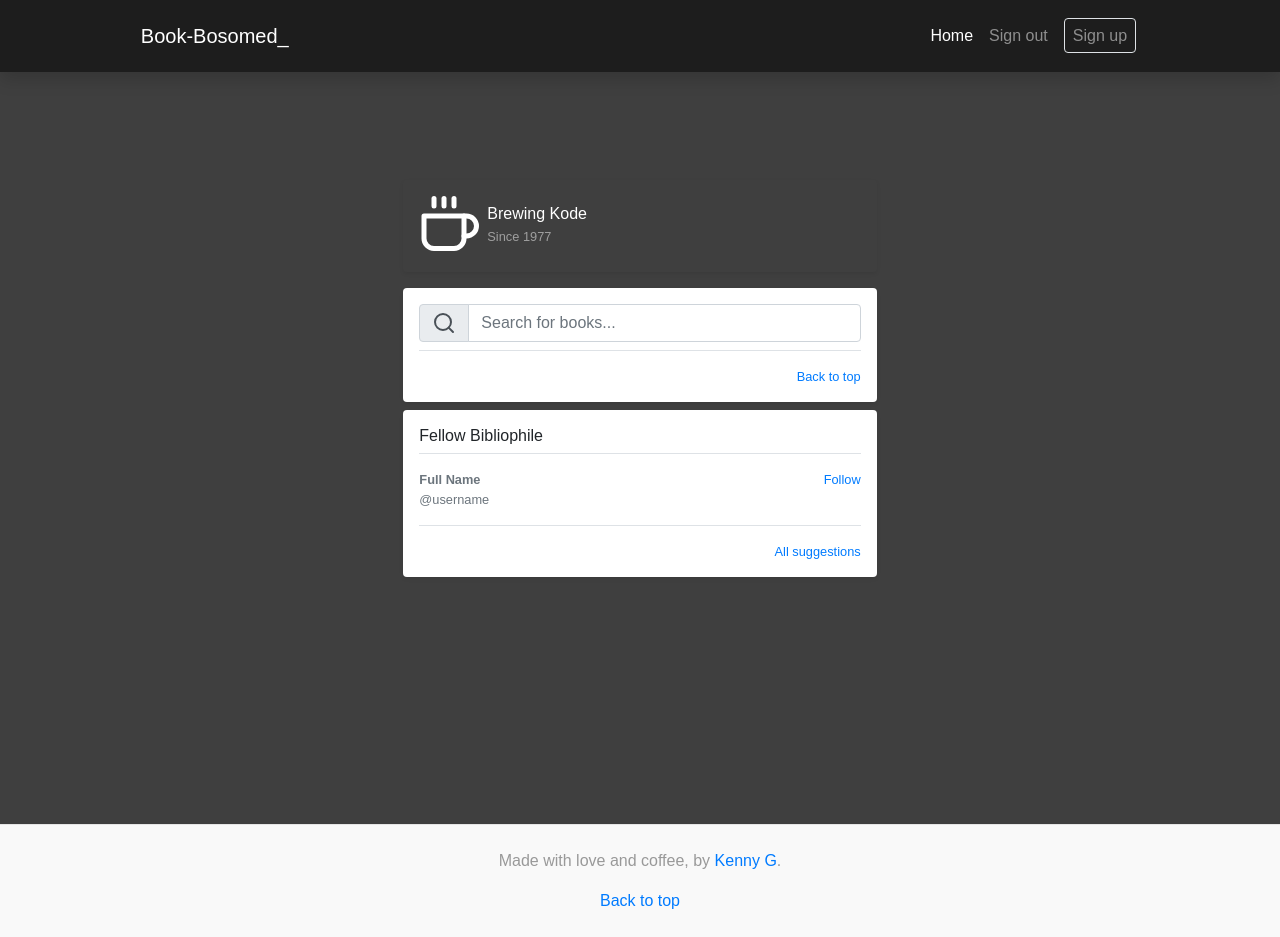
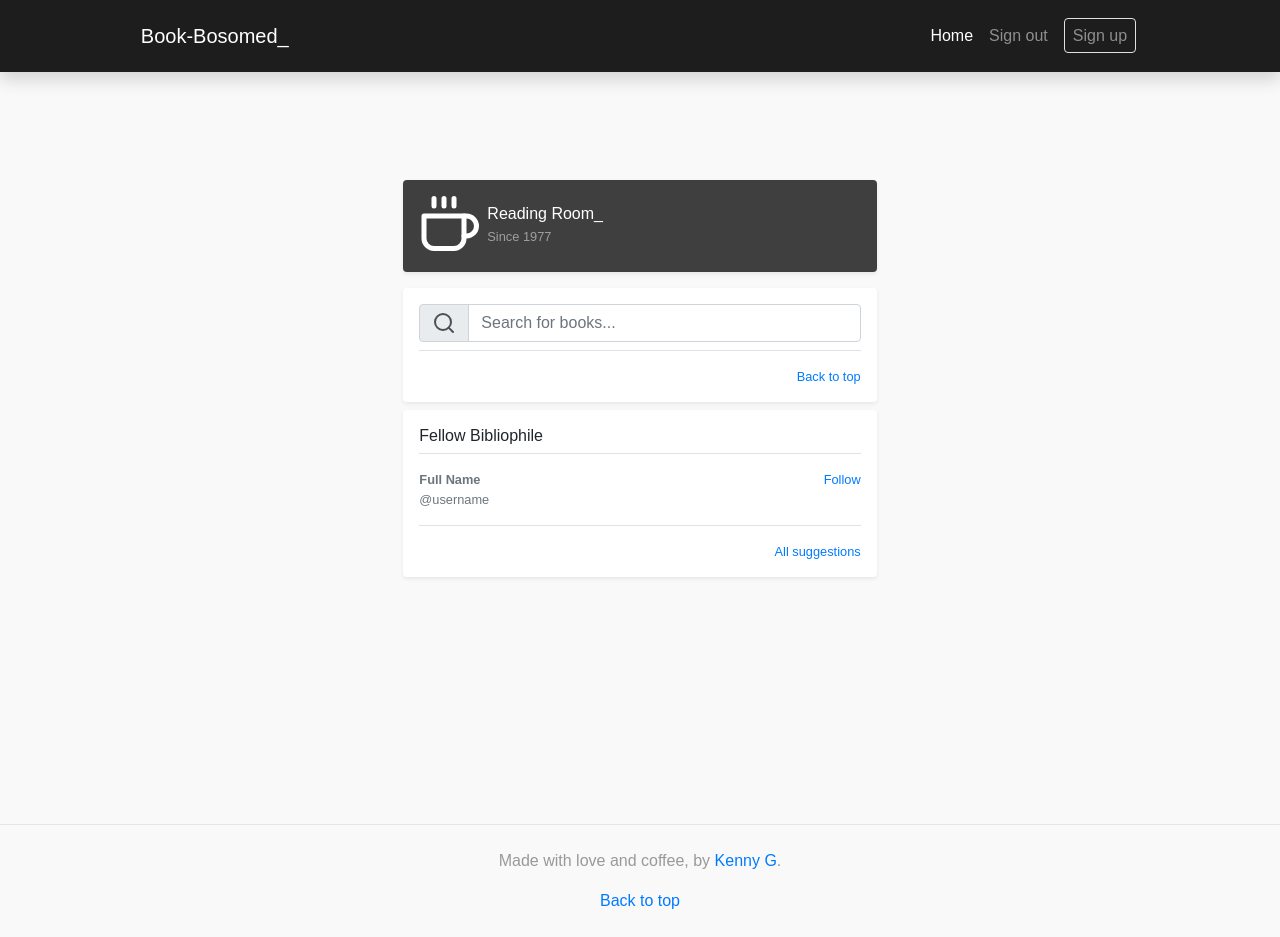
Before and after one commit to KennethYoel/book-bosomed, a Flask app: page /search in a window 1280 px wide. Run offline with Flask 2, Linux system fonts and the light colour scheme; some libraries are stand-ins or nearby versions.

Commit message:
added a  background-color for each page.

```diff
--- a/scss/style.scss
+++ b/scss/style.scss
@@ -45,6 +45,9 @@ main {
   .container {
     padding: 60px 15px 0;
   }
+}
+.bg-beluga {
+  background-color: #3f3f3f;
 }
 
 /*
--- a/static/style.css
+++ b/static/style.css
@@ -47,6 +47,10 @@ main {
 
 main .container {
   padding: 60px 15px 0;
+}
+
+.bg-beluga {
+  background-color: #3f3f3f;
 }
 
 /*
--- a/templates/index.html
+++ b/templates/index.html
@@ -1,7 +1,7 @@
 {% extends "layout.html" %}
 
 {% block title %}
-    Hello
+    Book-Bosomed
 {% endblock %}
 
 {% block header %}
--- a/templates/layout.html
+++ b/templates/layout.html
@@ -1,6 +1,7 @@
 <!DOCTYPE html>
 <html lang="en">
   <head>
+    {% block head %}
       <meta charset="UTF-8" />
       <meta name="viewport" content="width=device-width, initial-scale=1.0, shrink-to-fit=no" />
       <meta http-equiv="X-UA-Compatible" content="ie=edge" />
@@ -13,6 +14,7 @@
       <link rel="stylesheet" href="{{ url_for('static', filename='style.css') }}">
 
       <title>{% block title %}{% endblock %}</title>
+    {% endblock %}
   </head>
   <body>
     {% block header %}{% endblock %}
--- a/templates/search.html
+++ b/templates/search.html
@@ -1,7 +1,16 @@
 {% extends "layout.html" %}
 
 {% block title %}
-    Search Results
+    Book-Bosomed Search
+{% endblock %}
+
+{% block head %}
+    {{ super() }}
+    <style>
+        body {
+            background-color: #f9f9f9;
+        }
+    </style>
 {% endblock %}
 
 {% block header %}
@@ -30,9 +39,9 @@
     <main role="main" class="flex-shrink-0 col-md-5 mx-auto h-100">
       <div class="container">
         <div class="d-flex align-items-center p-3 my-3 text-white-50 bg-beluga rounded shadow-sm">
-          <span data-feather="coffee" style="width:60px;height:60px;color:white;"></span>
+          <span data-feather="coffee" style="width:60px; height:60px; color:white;"></span>
           <div class="lh-100 ml-2">
-            <h6 class="mb-0 text-white lh-100">Brewing Kode</h6>
+            <h6 class="mb-0 text-white lh-100">Reading Room_</h6>
             <small>Since 1977</small>
           </div>
         </div>
```
Also changed, not shown: templates/login.html (+11 -2 lines), templates/register.html (+11 -2 lines), 4 other files. Lines whose indentation alone changed are shown as unchanged.
